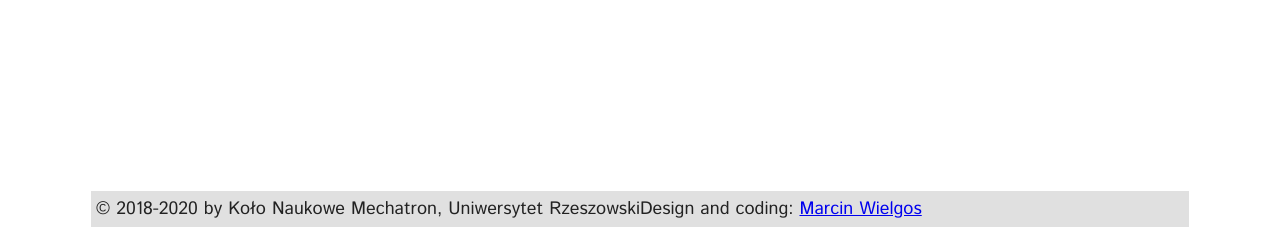
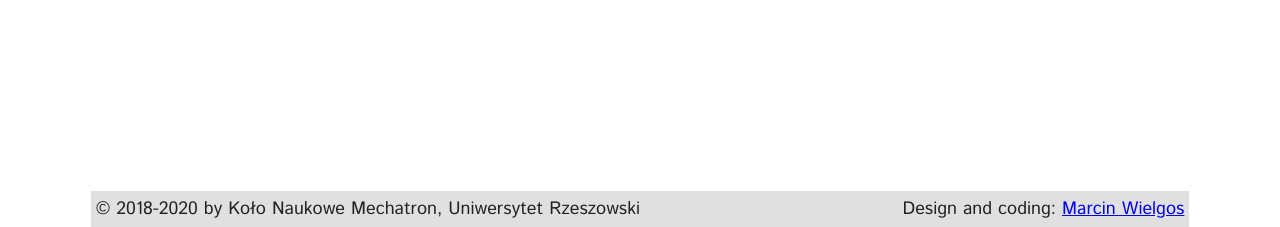
Before and after one commit to mwvabes/kmi-mechatron, a PHP site: page / in a window 1280 px wide. Shown: the part 573-800 px from the top of the page. Run offline with PHP 8.4, Linux system fonts and the light colour scheme.

Commit message:
Footer styling

```diff
--- a/styles/global.css
+++ b/styles/global.css
@@ -86,7 +86,16 @@ main {
           flex: 1;
 }
 
+.left {
+  text-align: left;
+}
+
+.right {
+  text-align: right;
+}
+
 footer {
+  font-size: 1rem;
   -webkit-box-sizing: border-box;
           box-sizing: border-box;
   padding: 5px;
--- a/styles/global.scss
+++ b/styles/global.scss
@@ -81,7 +81,16 @@ main {
   flex: 1;
 }
 
+.left {
+  text-align: left;
+}
+
+.right {
+  text-align: right;
+}
+
 footer {
+  font-size: 1rem;
   box-sizing: border-box;
   padding: 5px;
   max-width: $maxWidth;
```
Also changed, not shown: 1 other file.
